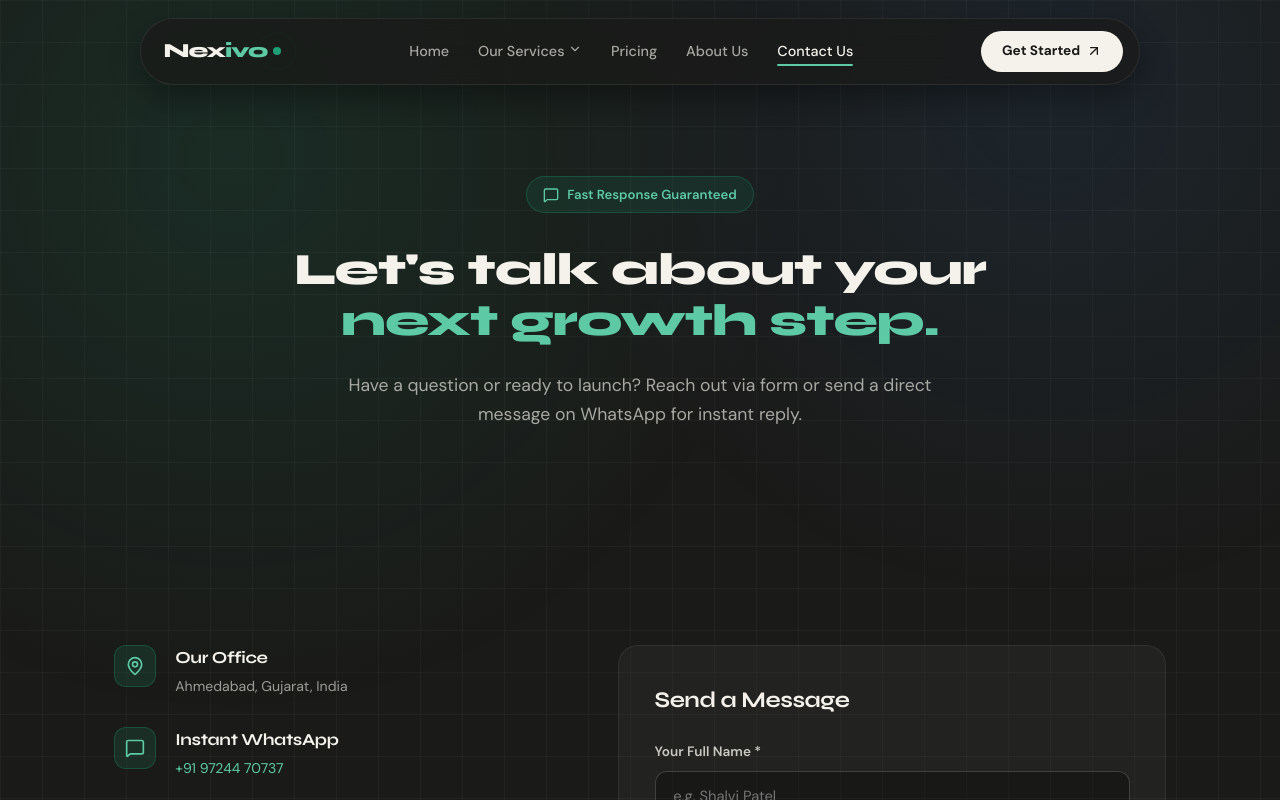
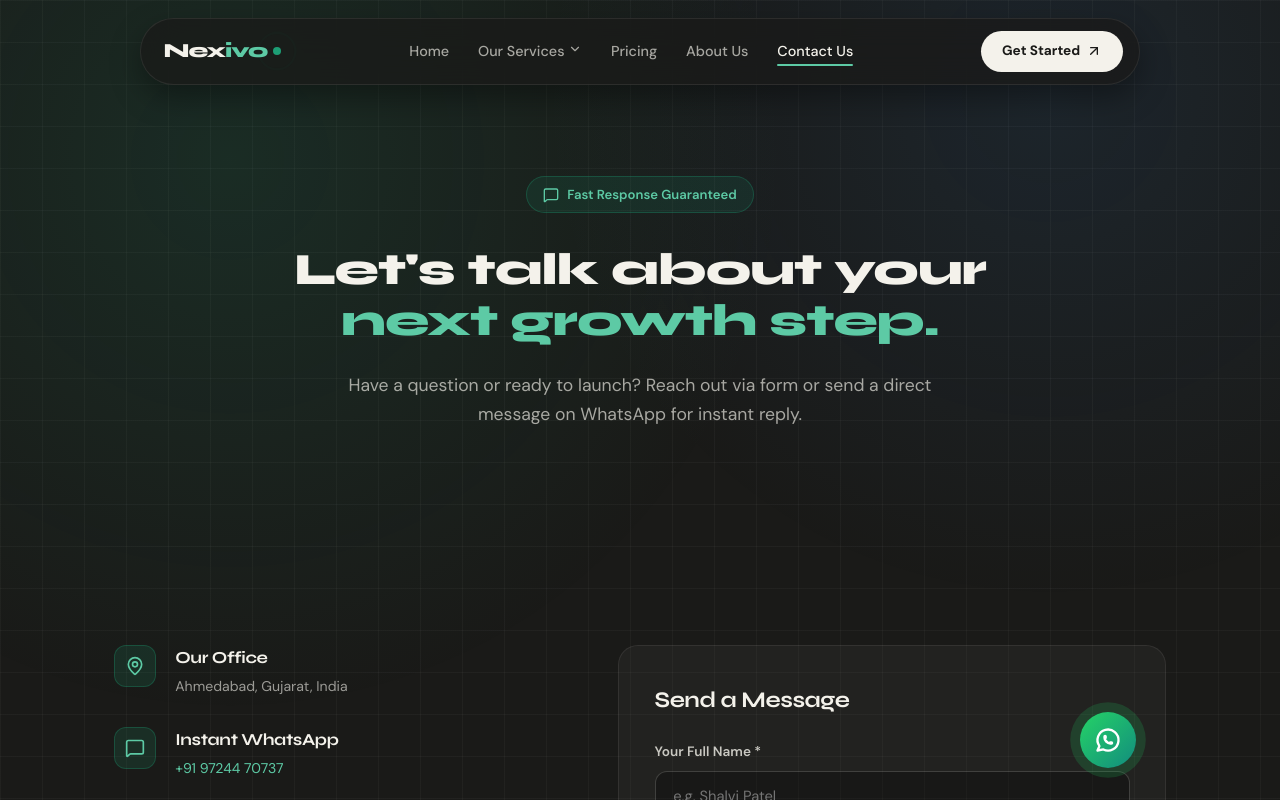
Before and after one commit to Nottherightheadyouwant/Nexivo, a React (Vite) app: page /contact in a window 1280 px wide. Shown: the top 800 px of the page. Built offline with nearby package versions, Linux system fonts and the light colour scheme.

Commit message:
Add persistent floating WhatsApp chat button fixed at bottom right across whole site (+91 97244 70737)

```diff
--- a/src/App.jsx
+++ b/src/App.jsx
@@ -4,6 +4,7 @@ import Navbar from './components/Navbar';
 import Footer from './components/Footer';
 import ScrollProgress from './components/ScrollProgress';
 import Toast from './components/Toast';
+import FloatingWhatsApp from './components/FloatingWhatsApp';
 import Home from './pages/Home';
 import About from './pages/About';
 import Services from './pages/Services';
@@ -45,6 +46,7 @@ export default function App() {
         <Route path="/pricing" element={<Pricing triggerToast={triggerToast} />} />
         <Route path="/contact" element={<Contact triggerToast={triggerToast} />} />
       </Routes>
+      <FloatingWhatsApp />
       <Footer />
       <Toast message={toastMessage} visible={toastVisible} />
     </BrowserRouter>
--- /dev/null
+++ b/src/components/FloatingWhatsApp.jsx
@@ -0,0 +1,36 @@
+import React from 'react';
+import { MessageCircle } from 'lucide-react';
+
+export default function FloatingWhatsApp() {
+  const handleClick = () => {
+    const text = encodeURIComponent("Hi Nexivo! I would like to enquire about a project for my business.");
+    window.open(`https://wa.me/919724470737?text=${text}`, '_blank');
+  };
+
+  return (
+    <div className="floating-wa-wrap">
+      <button
+        onClick={handleClick}
+        className="floating-wa-btn"
+        aria-label="Chat with us on WhatsApp"
+        title="Chat with us on WhatsApp"
+      >
+        <svg
+          width="28"
+          height="28"
+          viewBox="0 0 24 24"
+          fill="none"
+          stroke="currentColor"
+          strokeWidth="2"
+          strokeLinecap="round"
+          strokeLinejoin="round"
+          style={{ color: '#FFFFFF' }}
+        >
+          <path d="M3 21l1.65-3.8a9 9 0 1 1 3.4 2.9L3 21" fill="none"/>
+          <path d="M9 10a.5.5 0 0 0 1 0V9a.5.5 0 0 0-1 0v1a5 5 0 0 0 5 5h1a.5.5 0 0 0 0-1h-1a.5.5 0 0 0 0 1" fill="#FFFFFF"/>
+        </svg>
+      </button>
+      <span className="wa-tooltip">Chat with us</span>
+    </div>
+  );
+}
--- a/src/index.css
+++ b/src/index.css
@@ -1368,3 +1368,61 @@ body, p, li, a, button, input, select, textarea,
   line-height: 1.3;
   margin-top: 2px;
 }
+
+
+/* ===== FLOATING WHATSAPP BUTTON ===== */
+.floating-wa-wrap {
+  position: fixed;
+  bottom: 2rem;
+  right: 2rem;
+  z-index: 2200;
+  display: flex;
+  align-items: center;
+  gap: 8px;
+}
+
+.floating-wa-btn {
+  width: 56px;
+  height: 56px;
+  border-radius: 50%;
+  background: linear-gradient(135deg, #25D366 0%, #128C7E 100%);
+  border: none;
+  cursor: pointer;
+  display: flex;
+  align-items: center;
+  justify-content: center;
+  box-shadow: 0 8px 24px rgba(37, 211, 102, 0.45);
+  transition: transform 0.25s cubic-bezier(0.34, 1.56, 0.64, 1), box-shadow 0.25s;
+  animation: waPulse 2.5s infinite;
+}
+
+.floating-wa-btn:hover {
+  transform: scale(1.1);
+  box-shadow: 0 12px 30px rgba(37, 211, 102, 0.6);
+}
+
+.wa-tooltip {
+  background: rgba(26, 26, 24, 0.9);
+  color: var(--offwhite);
+  border: 1px solid var(--line-strong);
+  font-size: 0.78rem;
+  font-weight: 700;
+  padding: 0.4rem 0.8rem;
+  border-radius: 999px;
+  box-shadow: 0 4px 15px rgba(0,0,0,0.4);
+  opacity: 0;
+  transform: translateX(10px);
+  transition: opacity 0.25s, transform 0.25s;
+  pointer-events: none;
+}
+
+.floating-wa-wrap:hover .wa-tooltip {
+  opacity: 1;
+  transform: translateX(0);
+}
+
+@keyframes waPulse {
+  0% { box-shadow: 0 0 0 0 rgba(37, 211, 102, 0.6); }
+  70% { box-shadow: 0 0 0 14px rgba(37, 211, 102, 0); }
+  100% { box-shadow: 0 0 0 0 rgba(37, 211, 102, 0); }
+}
```
